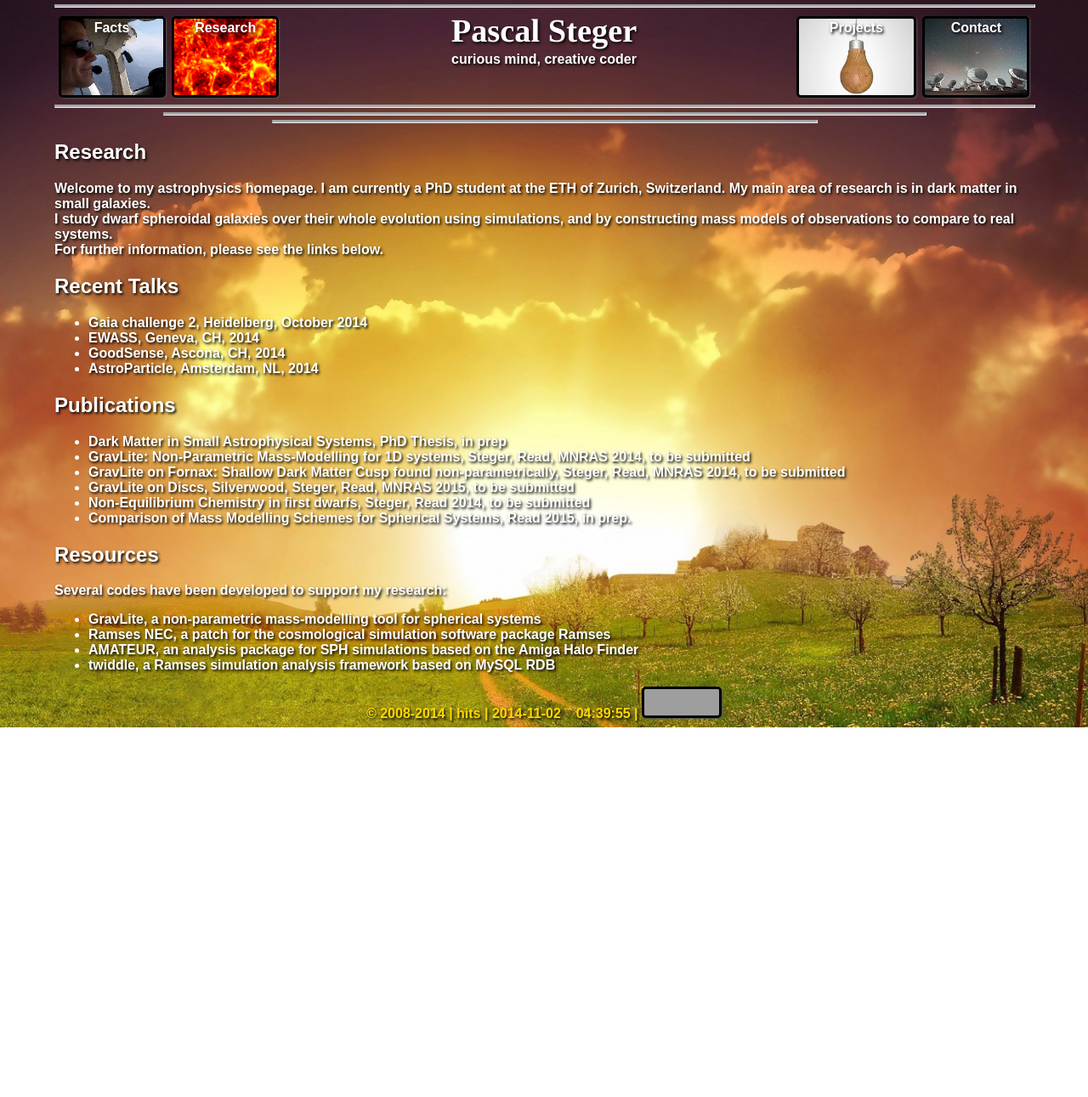
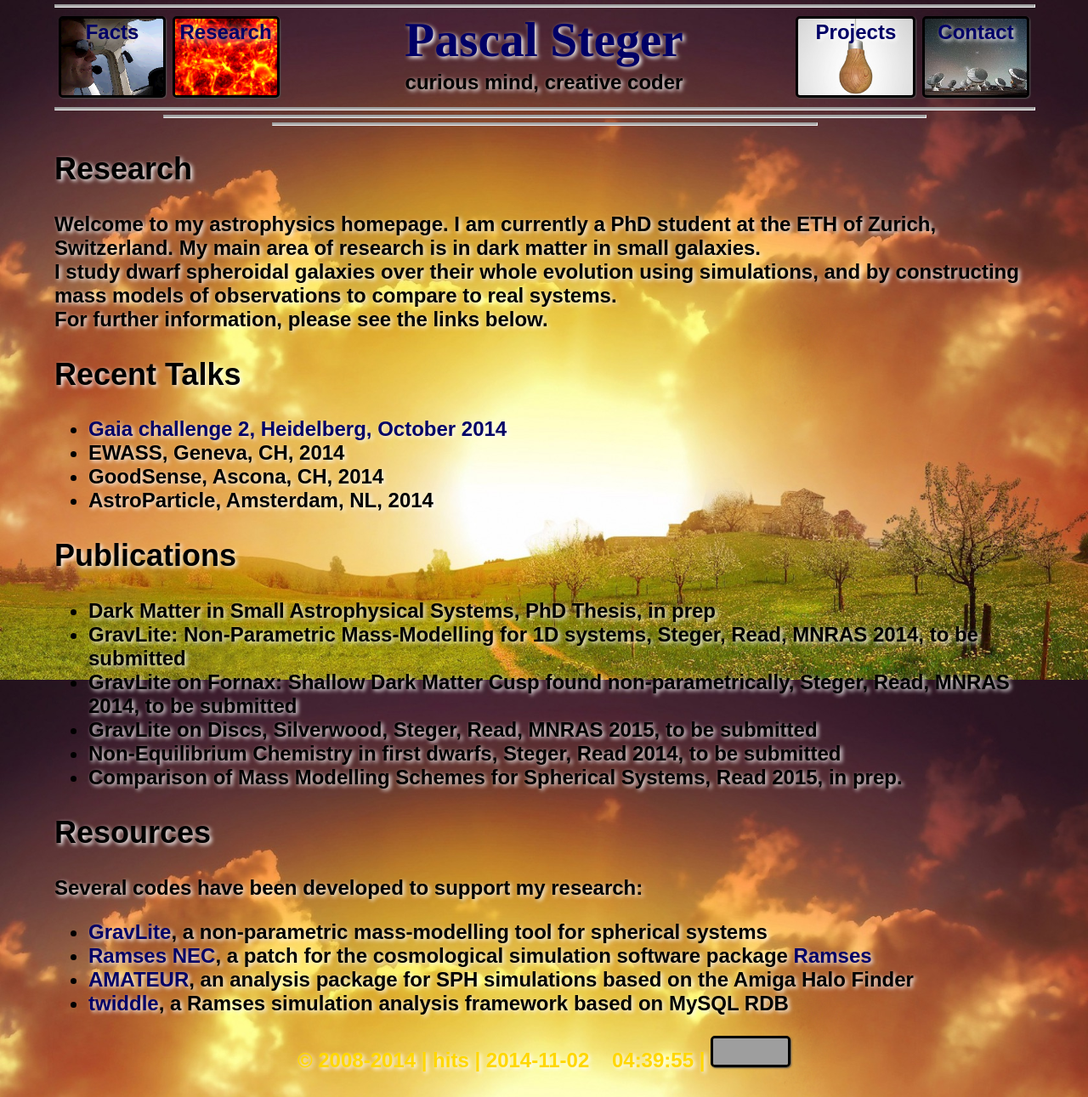
Before and after one commit to PascalSteger/htdocs, a PHP site: page /research/ in a window 1280 px wide. Shown: the whole page at 85% size. Before the commit the page ends 856 px from the top, so only its background shows below. Run offline with PHP 8.4, Linux system fonts and the light colour scheme; grey boxes are pictures that could not be loaded.

Commit message:
changed color of text to dark, with glowing white

```diff
--- a/main.css
+++ b/main.css
@@ -1,10 +1,10 @@
 body {
        background-color:black;
-       color:white;
-       text-shadow: black 0.1em 0.1em 0.2em;
+       color:black;
+       text-shadow: white 0.1em 0.1em 0.2em;
        font-weight:bold;
        font-family:"Arial",sans-serif;
-       font-size:100%;
+       font-size:150%;
        margin:0px 0px 0px 0px;
        }
 
@@ -70,21 +70,21 @@ H1 {
 
 A:link {
          text-decoration: none;
-         color:white;
+         color:#006;
          }
 A:active {
            text-decoration: none;
-           color:white;
+           color:#006;
            }
 A:visited {
             text-decoration: none;
-            color:white;
+            color:#003;
             }
 
 .image{
         position:relative;
         color:white;
-        text-shadow: black 0.1em 0.1em 0.5em;
+        text-shadow: white 0.1em 0.1em 0.5em;
         text-align:center;
         float:left;
         margin:1%;
@@ -93,7 +93,7 @@ A:visited {
 .imageright{
         position:relative;
         color:white;
-        text-shadow: black 0.1em 0.1em 0.2em;
+        text-shadow: white 0.1em 0.1em 0.2em;
         text-align:center;
         float:right;
         margin:1%;
@@ -108,7 +108,7 @@ A:visited {
 .pic{
       position:relative;
       color:white;
-      text-shadow: black 0.1em 0.1em 0.2em;
+      text-shadow: white 0.1em 0.1em 0.2em;
       text-align:center;
       float:left;
       width:40%;
--- a/research/body.inc.php
+++ b/research/body.inc.php
@@ -59,16 +59,16 @@
   </p>
   <ul>
     <li>
-      <a href="https://github.com/PascalSteger/darcoda/gravlite">GravLite</a>, a non-parametric mass-modelling tool for spherical systems
+      <a href="https://github.com/PascalSteger/darcoda/tree/sphere/gravlite">GravLite</a>, a non-parametric mass-modelling tool for spherical systems
     </li>
     <li>
-      <a href="https://github.com/PascalSteger/darcoda/neccheck">Ramses NEC</a>, a patch for the cosmological simulation software package <a href="https://bitbucket.org/rteyssie/ramses">Ramses</a>
+      <a href="https://github.com/PascalSteger/darcoda/tree/sphere/neccheck">Ramses NEC</a>, a patch for the cosmological simulation software package <a href="https://bitbucket.org/rteyssie/ramses">Ramses</a>
     </li>
     <li>
-      <a href="https://github.com/PascalSteger/darcoda/amateur">AMATEUR</a>, an analysis package for SPH simulations based on the Amiga Halo Finder
+      <a href="https://github.com/PascalSteger/darcoda/tree/sphere/amateur">AMATEUR</a>, an analysis package for SPH simulations based on the Amiga Halo Finder
     </li>
     <li>
-      <a href="https://github.com/PascalSteger/darcoda/twiddle">twiddle</a>, a Ramses simulation analysis framework based on MySQL RDB
+      <a href="https://github.com/PascalSteger/darcoda/tree/sphere/twiddle">twiddle</a>, a Ramses simulation analysis framework based on MySQL RDB
     </li>
   </ul>
 </div>
```
